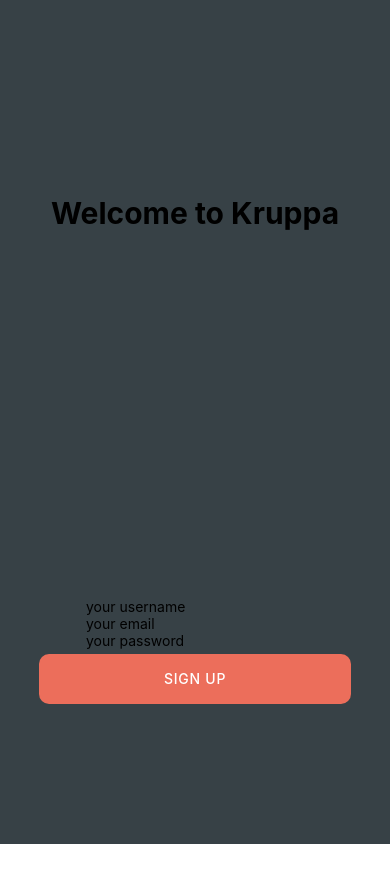
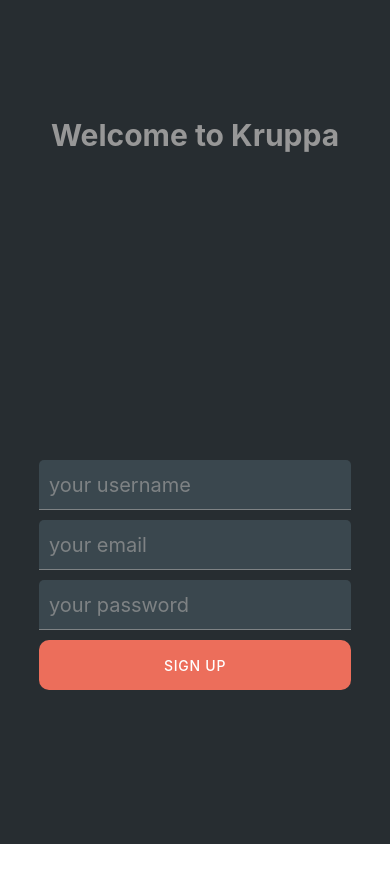
Before and after one commit to samidc1992/kruppa-frontend, a React Native app: screen /SignUp in a window 390 px wide. Shown: the top 882 px of the page. Built offline with nearby package versions, Linux system fonts and the light colour scheme.

Commit message:
SignUpProfileScreen added & SignUpScreen works but need to be updated

```diff
--- a/App.js
+++ b/App.js
@@ -7,9 +7,11 @@ import GroupScreen from './screens/GroupScreen';
 import SearchScreen from './screens/SearchScreen';
 import SignInScreen from './screens/SignInScreen';
 import SignUpScreen from './screens/SignUpScreen';
+import SignUpProfileScreen from './screens/SignUpProfileScreen';
 import WelcomeScreen from './screens/WelcomeScreen';
 import MessagesScreen from './screens/MessagesScreen';
 import EliseStylesScreen from './screens/EliseStyles';
+import NawelStylesScreen from './screens/NawelStyles';
 import FontAwesome from 'react-native-vector-icons/FontAwesome';
 
 
@@ -54,7 +56,11 @@ export default function App() {
         <Stack.Screen name="SignIn" component={SignInScreen} />
         <Stack.Screen name="Group" component={GroupScreen} />
         <Stack.Screen name="Elise" component={EliseStylesScreen} />
+        <Stack.Screen name="Nawel" component={NawelStylesScreen} />
+        <Stack.Screen name="SignUpProfile" component={SignUpProfileScreen} />
         <Stack.Screen name="TabNavigator" component={TabNavigator} />
+
+
       </Stack.Navigator>
     </NavigationContainer>
   );
--- /dev/null
+++ b/screens/NawelStyles.js
@@ -0,0 +1,73 @@
+import { TouchableOpacity, StyleSheet, Text, View, TextInput, SafeAreaView } from 'react-native';
+//import { formControlsStyles } from '../styles/formControls';
+import React from 'react';
+import { useState } from 'react';
+
+
+export default function NawelStylesScreen({ navigation }) {
+     const [textInputValue, setTextInputValue] = useState('');
+     const [searchIsFocused, setSearchIsFocused] = useState(false);
+
+
+return (
+ <SafeAreaView style={styles.container}>
+    <Text style={styles.outlinedText}>username</Text>
+
+<TextInput style={searchIsFocused ? styles.inputFocus : styles.input}
+    onChangeText={text => setTextInputValue(text)}
+     value={textInputValue}
+     placeholder="username"
+    placeholderTextColor="#7E8284"
+    mode = 'flat'
+     onBlur={() => setSearchIsFocused(false)}
+    onFocus={() => setSearchIsFocused(true)}
+   />
+ </SafeAreaView>
+)}
+
+const styles = StyleSheet.create({
+     container: {
+        flex: 1,
+        alignItems: 'center',
+        justifyContent: 'center',
+        backgroundColor: '#272D31'
+    },
+
+    outlinedText: {
+        fontSize : 18,
+        color : '#fff',
+        marginRight: 5,
+    },
+
+    input: {
+       /*  alignItems: 'center',
+        justifyContent: 'center', */
+        backgroundColor: '#3A474E',
+        width: '75%',
+        height: 40,
+        borderTopLeftRadius: 5,
+        borderTopRightRadius: 5,
+        margin: 5,
+        borderBottomColor: '#7E8284',
+        borderBottomWidth: 1,
+        paddingLeft: 10,
+        fontSize: 20,
+        color: '#fff',
+    },
+    inputFocus: {
+        alignItems: 'center',
+        justifyContent: 'center',
+        backgroundColor: '#3A474E',
+        width: '75%',
+        height: 40,
+        borderTopLeftRadius: 5,
+        borderTopRightRadius: 5,
+        margin: 5,
+        borderBottomColor: '#ec6e5b',
+        borderBottomWidth: 2,
+        paddingLeft: 10,
+        fontSize: 20,
+        color: '#fff',
+
+    }
+})
--- /dev/null
+++ b/screens/SignUpProfileScreen.js
@@ -0,0 +1,18 @@
+import { TouchableOpacity, StyleSheet, Text, View } from 'react-native';
+
+export default function SignUpProfileScreen({ navigation }) {
+    return(
+        <View style={styles.container}>
+            <Text>SignUpProfile</Text>
+        </View>
+    )
+}
+
+const styles = StyleSheet.create({
+    container: {
+        flex: 1,
+        alignItems: 'center',
+        justifyContent: 'center',
+        backgroundColor: 'black',
+    }
+})
--- a/screens/SignUpScreen.js
+++ b/screens/SignUpScreen.js
@@ -1,18 +1,32 @@
 import { TouchableOpacity, StyleSheet, Text, View, SafeAreaView, TextInput, Image } from 'react-native';
 import { useState } from 'react';
 import { primaryButtonStyles } from '../styles/primaryButton';
-
-
-
-
-
 export default function SignUpScreen({ navigation }) {
     const [username, setUsername] = useState('');
     const [email, setEmail] = useState('');
     const [password, setPassword] = useState('');
+    const [usernameIsFocused, setUsernameIsFocused] = useState(false);
+    const [emailIsFocused, setEmailIsFocused] = useState(false);
+    const [passwordIsFocused, setPasswordIsFocused] = useState(false);
+
+    //const BACKEND_ADDRESS = '';
 
     const handleSubmit = () => {
-
+        fetch('http://192.168.10.134:3000/users/signup', {
+            method : 'POST',
+            headers: { 'Content-Type': 'application/json' },
+            body: JSON.stringify({
+              username : username,
+              email : email ,
+              password : password,
+             }),
+             })
+            .then(response => response.json())
+            .then (data => {
+              if (data.result) {
+                 navigation.navigate('SignUpProfile');
+              }
+            });
         }
 
     return(
@@ -22,13 +36,45 @@ export default function SignUpScreen({ navigation }) {
         <Text style={styles.title}>Welcome to Kruppa</Text>
 
         <View style={styles.inputContainer}>
-          <TextInput placeholder="your username" onChangeText={(value) => setUsername(value)} value={username} style={styles.input} />
-          <TextInput placeholder="your email" onChangeText={(value) => setEmail(value)} value={email} style={styles.input} />
-          <TextInput placeholder="your password" onChangeText={(value) => setPassword(value)} value={password} style={styles.input} />
-          <TouchableOpacity style={primaryButtonStyles.button} activeOpacity={0.8}>
+
+        <TextInput style={usernameIsFocused ? styles.inputFocus : styles.input}
+                placeholder="your username"
+                placeholderTextColor= '#7E8284'
+                mode = 'flat'
+                onChangeText={(value) => setUsername(value)}
+                value={username}
+                onBlur={() => setUsernameIsFocused(false)}
+                onFocus={() => setUsernameIsFocused(true)}
+                />
+
+        <TextInput style={emailIsFocused? styles.inputFocus : styles.input}
+               placeholder ="your email"
+               placeholderTextColor="#7E8284"
+               mode = 'flat'
+               keyboardType="email-address"
+               onChangeText={(value) => setEmail(value)}
+               value={email}
+               onBlur={() => setEmailIsFocused(false)}
+                onFocus={() => setEmailIsFocused(true)}
+
+            />
+
+        <TextInput style={passwordIsFocused ? styles.inputFocus : styles.input}
+                placeholder ="your password"
+                placeholderTextColor="#7E8284"
+                secureTextEntry
+
+                mode = 'flat'
+                onChangeText={(value) => setPassword(value)}
+                value={password}
+                onBlur={() => setPasswordIsFocused(false)}
+                onFocus={() => setPasswordIsFocused(true)}
+    />
+          <TouchableOpacity style={primaryButtonStyles.button} activeOpacity={0.8}  onPress={() => handleSubmit()}>
                 <Text style={primaryButtonStyles.buttonText}>Sign Up</Text>
           </TouchableOpacity>
         </View>
+
       </SafeAreaView>
     )
 }
@@ -37,9 +83,9 @@ const styles = StyleSheet.create({
      container: {
         flex: 1,
         flexDirection: 'column',
-      /*   alignItems: 'center',
-        justifyContent: 'center', */
-        backgroundColor : '#374146',
+        alignItems: 'center',
+        justifyContent: 'space-around',
+        backgroundColor : '#272D31',
     },
 
     inputContainer: {
@@ -47,22 +93,51 @@ const styles = StyleSheet.create({
         justifyContent :'center',
         height: '100%',
         width: '100%',
+
     },
 
     image : {
-
 
     },
 
     title : {
         alignSelf: 'center',
-        marginTop : '50%',
+        marginTop : '30%',
         fontSize : 30,
         fontWeight : "bold",
+        color : '#979797',
     },
 
-input : {
+    input: {
+        alignItems: 'center',
+        justifyContent: 'center',
+        backgroundColor: '#3A474E',
+        width: '80%',
+        height: 50,
+        borderTopLeftRadius: 5,
+        borderTopRightRadius: 5,
+        margin: 5,
+        borderBottomColor: '#7E8284',
+        borderBottomWidth: 1,
+        paddingLeft: 10,
+        fontSize: 20,
+        color: '#fff',
+    },
+    inputFocus: {
+        alignItems: 'center',
+        justifyContent: 'center',
+        backgroundColor: '#3A474E',
+        width: '80%',
+        height: 50,
+        borderTopLeftRadius: 5,
+        borderTopRightRadius: 5,
+        margin: 5,
+        borderBottomColor: '#ec6e5b',
+        borderBottomWidth: 2,
+        paddingLeft: 10,
+        fontSize: 20,
+        color: '#fff',
 
+    }
 
-}
 })
--- a/screens/WelcomeScreen.js
+++ b/screens/WelcomeScreen.js
@@ -24,6 +24,10 @@ export default function WelcomeScreen({ navigation }) {
             onPress={() => navigation.navigate('Elise')}>
                 <Text>Elise Styles</Text>
             </TouchableOpacity>
+            <TouchableOpacity
+            onPress={() => navigation.navigate('Nawel')}>
+                <Text>Nawel Styles</Text>
+            </TouchableOpacity>
         </View>
     )
 }
--- /dev/null
+++ b/styles/formControls.js
@@ -0,0 +1,88 @@
+import { StyleSheet, View } from 'react-native';
+
+
+// TO USE THIS STYLE :
+
+// import { searchInputStyles } from '../styles/searchInput';
+
+// const [text, setText] = useState('');
+
+
+// <View style={styles.container}>
+//   <View style={styles.labelContainer}>
+//     <Text>{label}</Text>
+//   </View>
+//   <TextInput
+//    placeholder={label}
+//    style={styles.textInput}
+//   />
+// </View>
+
+//<View>
+/*    Text style={StyleSheet.outlinedText}>{text}</Text>
+  <TextInput
+    placeholder ="username"
+    placeholderTextColor="#7E8284"
+    left={<TextInput.Icon name="account" />}
+    style={{ margin: 10 }}
+    mode = 'outlined'
+    activeUnderlineColor="#FF6317" //when this TextInput is active, change its accent color to orange
+    underlineColor="#979797" //when inactive, set color to grey
+
+  />  */
+
+
+
+  {/* <TextInput
+    placeholder ="email"
+    placeholderTextColor="#7E8284"
+    left={<TextInput.Icon name="email" />}
+    style={{ margin: 10 }}
+    mode = 'outlined'
+    keyboardType="email-address"
+    activeUnderlineColor="#FF6317" //when this TextInput is active, change its accent color to orange
+    underlineColor="#979797" //when inactive, set color to grey
+  />
+ */}
+
+  /*   <TextInput
+    placeholder ="password"
+    placeholderTextColor="#7E8284"
+    secureTextEntry
+    left={<TextInput.Icon name="form-textbox-password" />}
+    style={{ margin: 10 }}
+    mode = 'outlined'
+    activeUnderlineColor="#FF6317" //when this TextInput is active, change its accent color to orange
+    underlineColor="#979797" //when inactive, set color to grey
+    />
+</View> */
+
+export const formControlsStyles = StyleSheet.create({
+    container: {
+      height: 65,
+      position: 'relative',
+    },
+
+    outlinedText: {
+
+    },
+
+    labelContainer: {
+      position: 'absolute',
+      backgroundColor: '#FFF',
+      top: -8,
+      left: 25,
+      padding: 5,
+      zIndex: 50,
+    },
+
+    textInput: {
+      flex: 1,
+      borderWidth: 1,
+      borderColor: "#FF6317",
+      justifyContent: 'flex-end',
+      height: 44,
+      borderRadius: 5,
+      paddingHorizontal: 25,
+    }
+  })
```
Also changed, not shown: package.json (+4 -3 lines), 1 other file (tests, documents, lock files or other folders).
